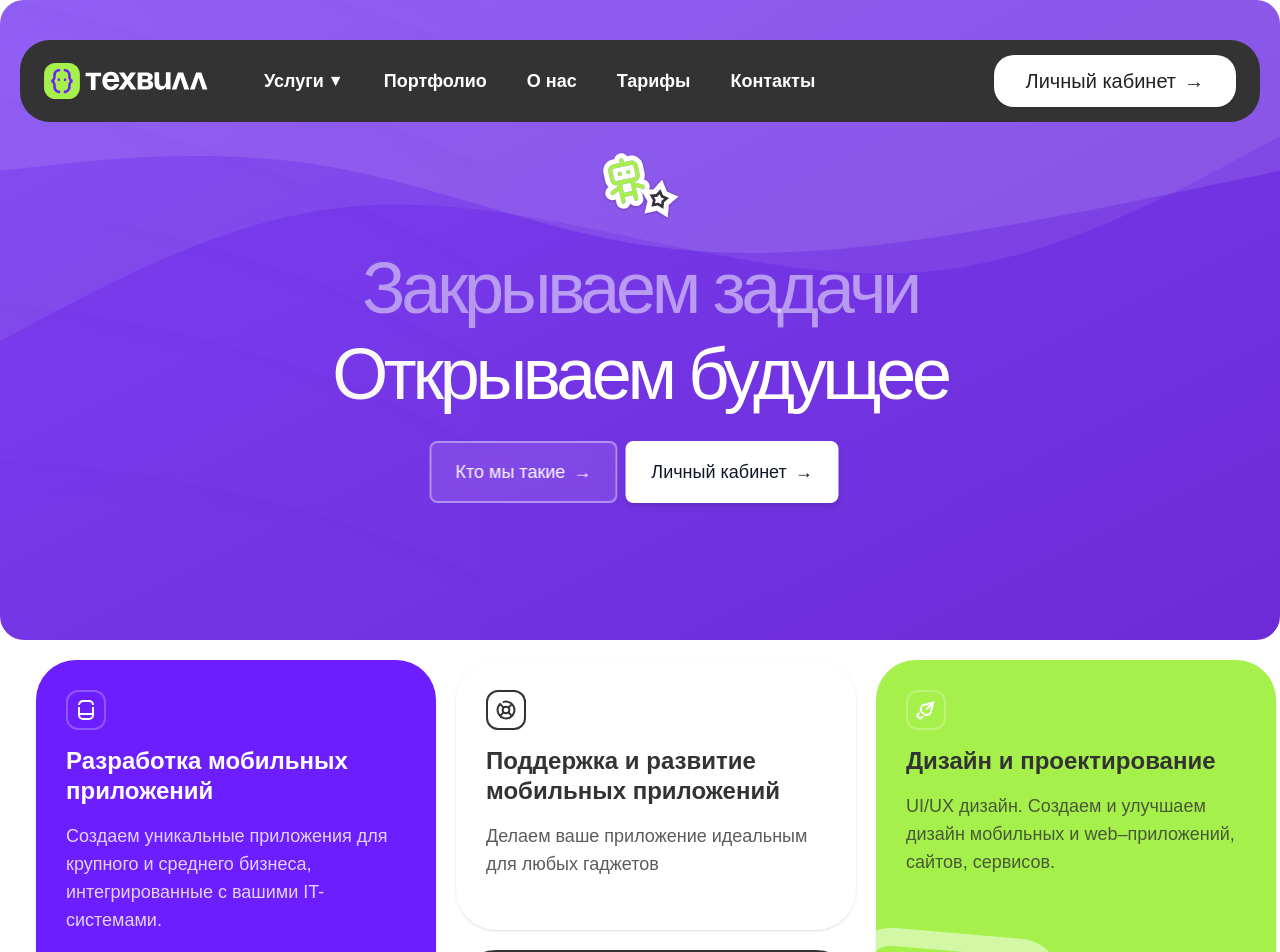
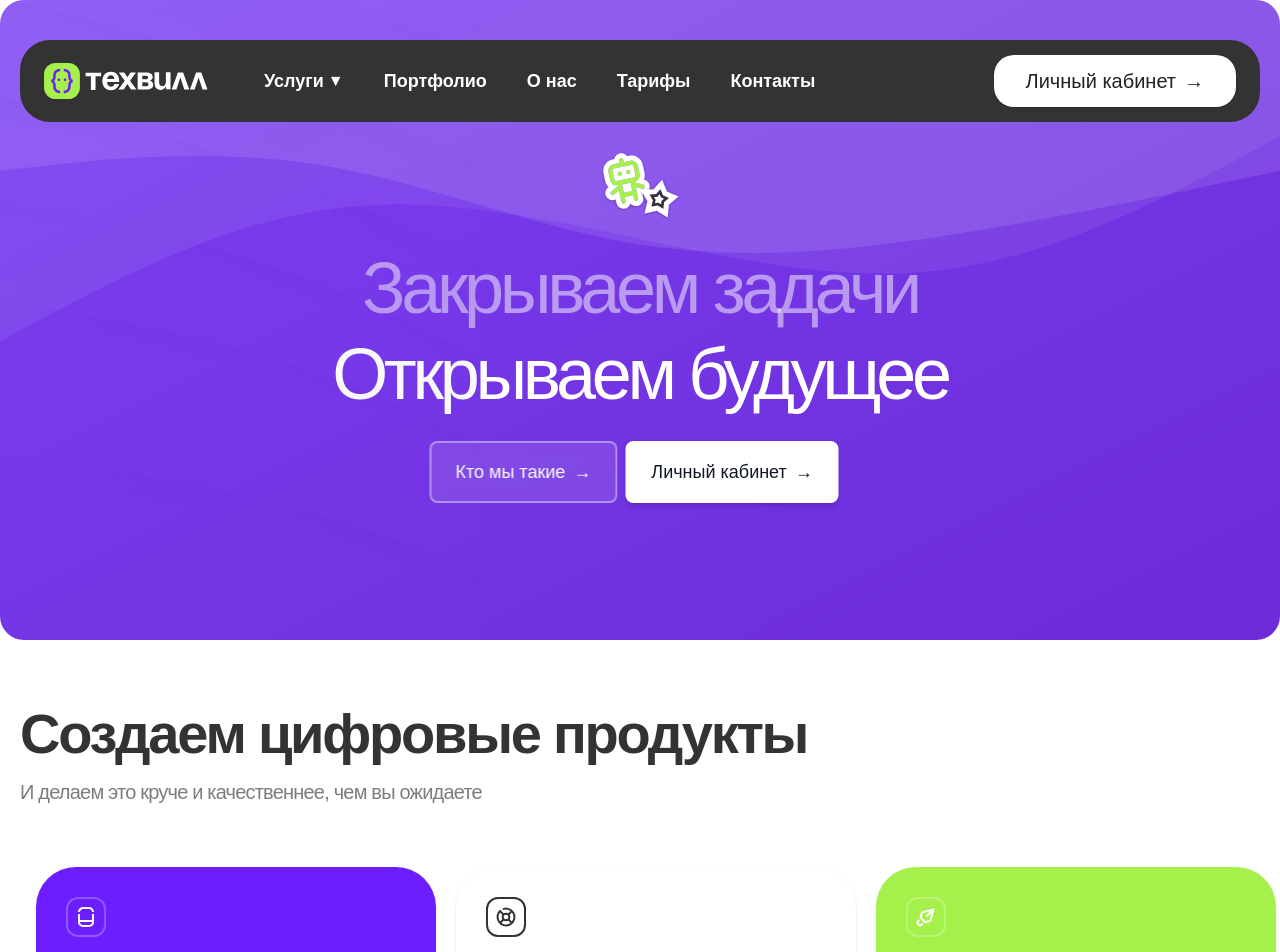
Before and after one commit to alekseikaftanov/tehvill-site, a Next.js app: page / in a window 1280 px wide. Shown: the top 952 px of the page. Built offline with nearby package versions, Linux system fonts and the light colour scheme.

Commit message:
feat: добавлен секционный блок между Hero и карточками (заголовок и подзаголовок по макету)

```diff
--- a/src/app/page.tsx
+++ b/src/app/page.tsx
@@ -6,6 +6,22 @@ export default function Home() {
   return (
     <>
       <Hero />
+      <div className="w-full flex justify-center" style={{ marginTop: 60, marginBottom: 40 }}>
+        <div className="flex flex-col items-start gap-[10px]" style={{ width: 1240, height: 107 }}>
+          <div
+            className="font-montserrat font-semibold"
+            style={{ fontSize: 56, lineHeight: '120%', letterSpacing: '-0.04em', color: '#333', height: 67, width: 1240 }}
+          >
+            Создаем цифровые продукты
+          </div>
+          <div
+            className="font-inter"
+            style={{ fontWeight: 400, fontSize: 20, lineHeight: '150%', letterSpacing: '-0.04em', color: '#5C5C5C', opacity: 0.8, height: 30, width: 1240 }}
+          >
+            И делаем это круче и качественнее, чем вы ожидаете
+          </div>
+        </div>
+      </div>
       {/* Основная секция с карточками/виджетами */}
       <div className="w-full max-w-[1240px] mx-auto flex flex-col items-start px-4">
         <main className="flex justify-start items-start gap-5 py-5 w-full">
```
